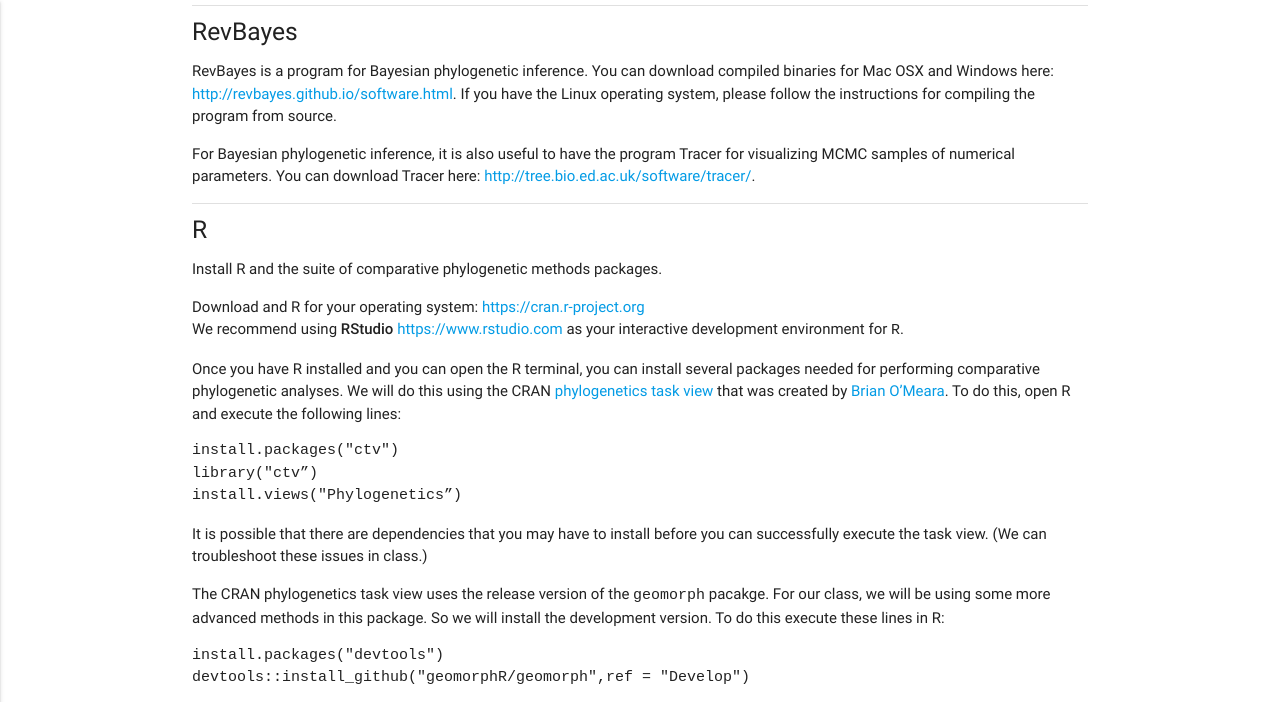
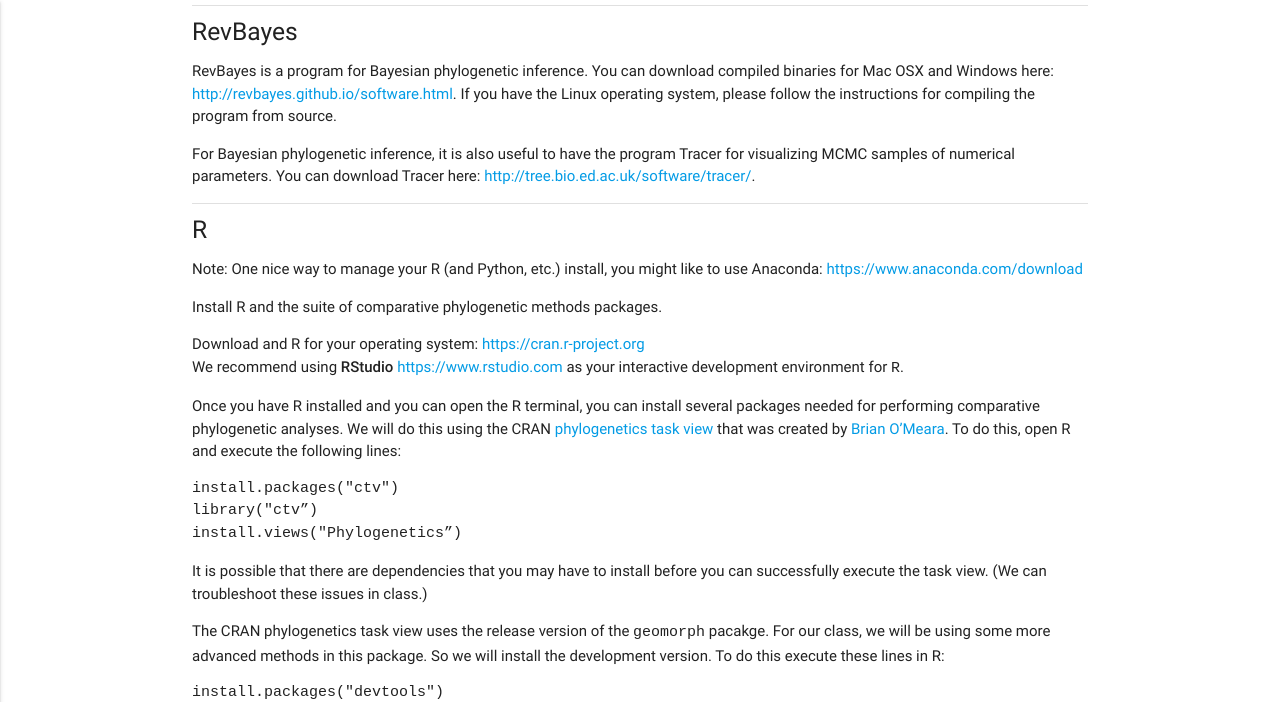
Before and after one commit to EEOB-Macroevolution/EEOB-565X-Spring2018, a Jekyll site: the page built from page2.md, in a window 1280 px wide and 900 px high, scrolled down 540 px, cut to the strip 0-702 px from the top of the window. Built offline with Jekyll 4.4.1, drawn with Linux system fonts in a browser that asks for light colours.

Commit message:
updated software page

```diff
--- a/page2.md
+++ b/page2.md
@@ -37,6 +37,8 @@
 
 ##### R
 
+Note: One nice way to manage your R (and Python, etc.) install, you might like to use Anaconda: [https://www.anaconda.com/download](https://www.anaconda.com/download/?lang=en-us)
+
 Install R and the suite of comparative phylogenetic methods packages.
 
 * Download and R for your operating system: [https://cran.r-project.org](https://cran.r-project.org/)
```
